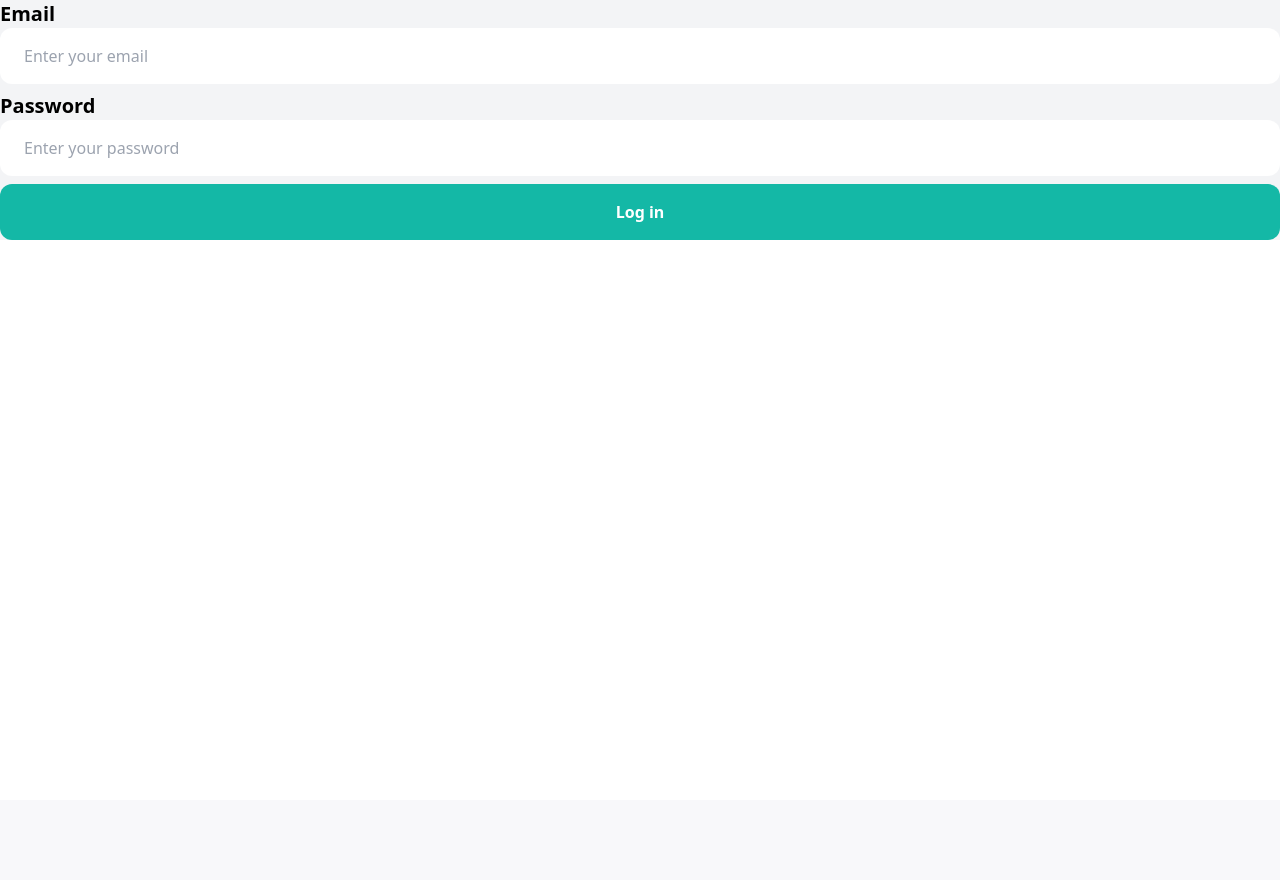
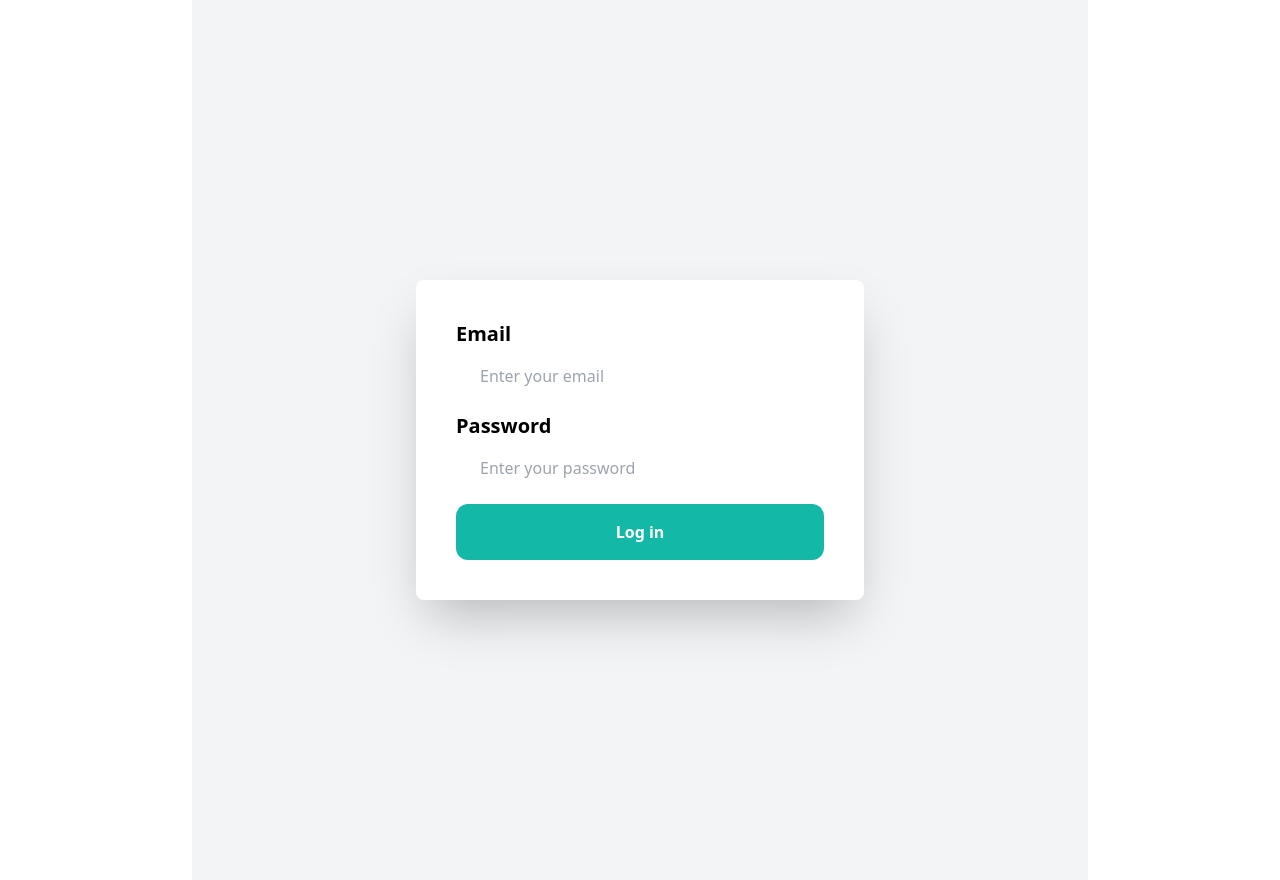
Before and after one commit to zablon-oigo/jenkins-ec2-terraform, a Django app: page /login/ in a window 1280 px wide. Before the commit the page ends 240 px from the top, so only its background shows below. Run offline with Django 5.2, Linux system fonts and the light colour scheme; parts of the project's set-up code (start-up, migrations or seed data) failed here and were passed over; some libraries are stand-ins or nearby versions.

Commit message:
changed max-width

```diff
--- a/templates/users/login.html
+++ b/templates/users/login.html
@@ -1,14 +1,16 @@
 {% extends 'base.html' %}
-
+{% block title %}
+Login
+{% endblock %}
 {% block  content %}
-<section class="bg-gray-100">
-    <div class="">
+<section class="bg-gray-100 max-w-4xl mx-auto p-10">
+    <div class="bg-white shadow-2xl max-w-md mx-auto p-10 my-60 rounded-lg">
         <form action="{% url 'login' %}" method="post" class="">
             {% csrf_token %}
                  {% for field in form %}
                  <label for="" class="font-semibold text-xl">{{field.label}}</label>
                  {{field}}
-                 {% endfor%}
+                 {% endfor %}
                  <input type="submit" value="Log in" class="bg-teal-500 py-4 px-6 w-full mx-auto hover:bg-teal-700 rounded-xl font-semibold text-white">
         </form>
     </div>
```
